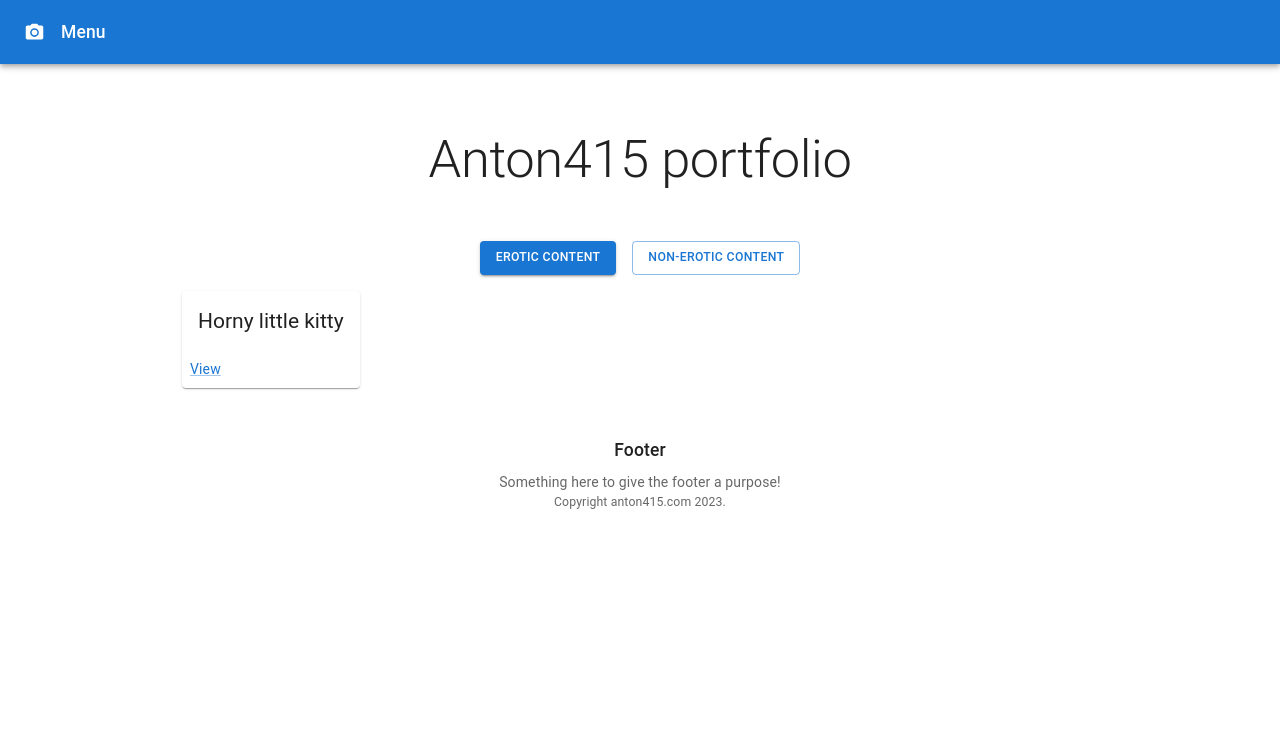
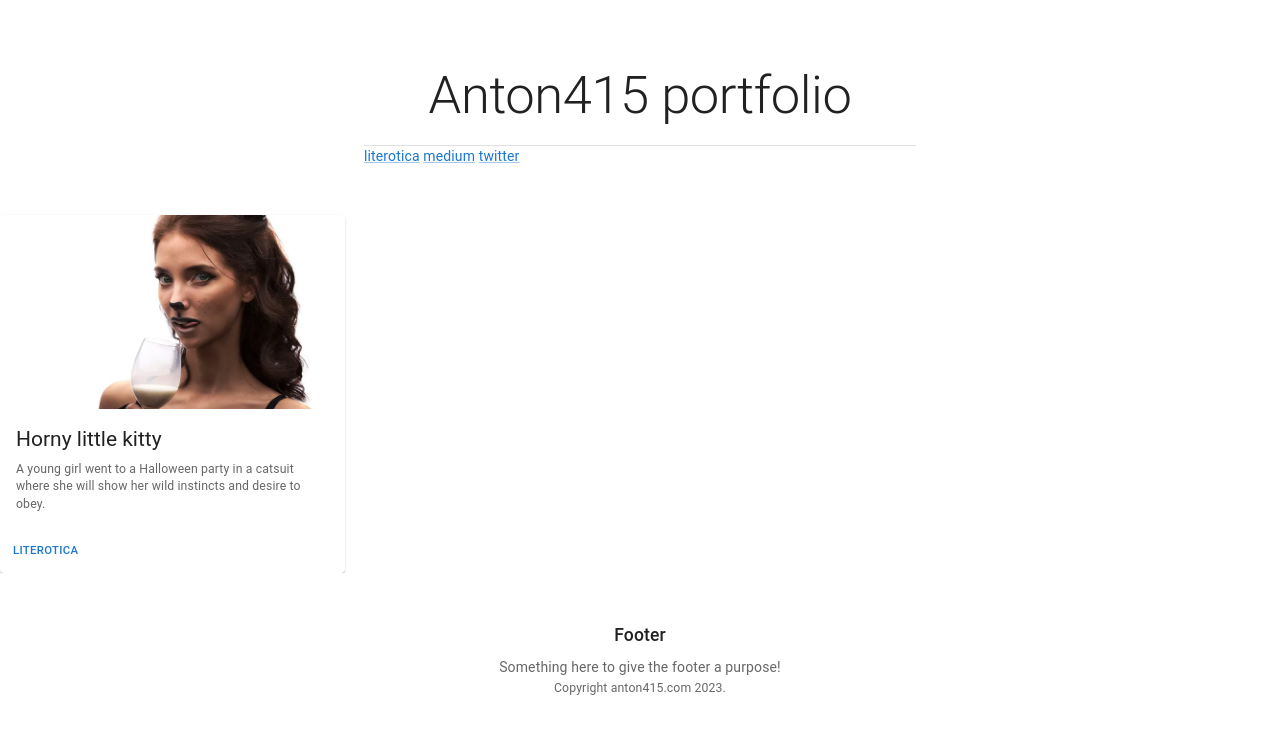
Before and after one commit to anton415/anton415.com, a React (Create React App) app: page / in a window 1280 px wide. Shown: the top 734 px of the page. Built offline with nearby package versions, Linux system fonts and the light colour scheme.

Commit message:
Updating.
- Removed unused components.
- Added story img.
- Added links.

```diff
--- a/package.json
+++ b/package.json
@@ -8,6 +8,7 @@
     "@emotion/styled": "^11.11.0",
     "@mui/icons-material": "^5.11.16",
     "@mui/styled-engine": "^5.13.2",
+    "gh-pages": "^5.0.0",
     "react": "^18.2.0",
     "react-dom": "^18.2.0",
     "react-router": "^6.11.2",
@@ -16,7 +17,7 @@
   },
   "scripts": {
     "predeploy": "npm run build",
-    "deploy": "gh-pages -b master -d build",
+    "deploy": "gh-pages -b gh-pages -d build",
     "start": "react-scripts start",
     "build": "react-scripts build",
     "test": "react-scripts test",
--- a/public/index.html
+++ b/public/index.html
@@ -2,7 +2,7 @@
 <html lang="en">
     <head>
         <meta charset="utf-8" />
-    <link rel="shortcut icon" href="%PUBLIC_URL%/favicon.ico" />
+<!--        <link rel="shortcut icon" href="%PUBLIC_URL%/favicon.ico" />-->
         <meta
                 name="viewport"
                 content="width=device-width, initial-scale=1, shrink-to-fit=no"
@@ -49,9 +49,7 @@
           }(window.location))
         </script>
         <!-- End Single Page Apps for GitHub Pages -->
-
-
-    <title>Serdyuchenko CV</title>
+        <title>Anton415</title>
     </head>
     <body>
         <div id="root"></div>
--- a/src/App.js
+++ b/src/App.js
@@ -3,30 +3,31 @@ import Button from '@mui/material/Button';
 import Card from '@mui/material/Card';
 import CardActions from '@mui/material/CardActions';
 import CardContent from '@mui/material/CardContent';
+import CardMedia from '@mui/material/CardMedia';
 import CssBaseline from '@mui/material/CssBaseline';
-import Grid from '@mui/material/Grid';
-import Stack from '@mui/material/Stack';
 import Box from '@mui/material/Box';
 import Typography from '@mui/material/Typography';
 import Container from '@mui/material/Container';
 import Link from '@mui/material/Link';
+import Divider from '@mui/material/Divider';
 import { createTheme, ThemeProvider } from '@mui/material/styles';
 import Footer from './Footer';
-import Menu from './Menu';
+import img from './static/images/horny-little-kitty.webp';
 
 const theme = createTheme();
 const story = {
   name: 'Horny little kitty',
-  url: 'https://literotica.com/s/horny-little-kitty'
+  url: 'https://literotica.com/s/horny-little-kitty',
+  description: 'A young girl went to a Halloween party in a catsuit where she will show her wild instincts and desire to obey.'
 };
+
 
 export default function App() {
   return (
     <ThemeProvider theme={theme}>
       <CssBaseline />
-      <Menu />
       <main>
-        {/* Hero unit */}
+        {/* Main unit */}
         <Box
           sx={{
             bgcolor: 'background.paper',
@@ -44,40 +45,42 @@ export default function App() {
             >
               Anton415 portfolio
             </Typography>
-            <Stack
-              sx={{ pt: 4 }}
-              direction="row"
-              spacing={2}
-              justifyContent="center"
-            >
-              <Button variant="contained">Erotic content</Button>
-              <Button variant="outlined">Non-erotic content</Button>
-            </Stack>
+            <Divider />
+              <Link href="https://www.literotica.com/stories/memberpage.php?uid=6695609&page=submissions">literotica</Link>
+              {' '}
+              <Link href="https://medium.com/@anton415">medium</Link>
+              {' '}
+              <Link href="https://twitter.com/anton415226">twitter</Link>
           </Container>
         </Box>
-        {/* End hero unit */}
-        <Container maxWidth="md">
-          <Grid container spacing={4}>
-            <Grid>
-              <Card>
+        {/* End main unit */}
+
+<Card sx={{ maxWidth: 345 }}>
+      <CardMedia
+        component="img"
+        height="194"
+        image={img}
+      />
       <CardContent>
-                  <Typography gutterBottom variant="h5" component="h2">
+        <Typography gutterBottom variant="h5" component="div">
           {story.name}
+        </Typography>
+        <Typography variant="body2" color="text.secondary">
+          {story.description}
         </Typography>
       </CardContent>
       <CardActions>
-                  <Link
+        <Button
           href={story.url}
           rel="noopener noreferrer"
           target="_blank"
+          size="small"
         >
-                    View
-                  </Link>
+          Literotica
+        </Button>
       </CardActions>
     </Card>
-            </Grid>
-          </Grid>
-        </Container>
+
       </main>
       <Footer />
     </ThemeProvider>
--- a/src/Menu.js
+++ b/src/Menu.js
@@ -2,13 +2,11 @@ import * as React from 'react';
 import Typography from '@mui/material/Typography';
 import AppBar from '@mui/material/AppBar';
 import Toolbar from '@mui/material/Toolbar';
-import CameraIcon from '@mui/icons-material/PhotoCamera';
 
 export default function Menu() {
   return (
     <AppBar position="relative">
       <Toolbar>
-        <CameraIcon sx={{ mr: 2 }} />
         <Typography variant="h6" color="inherit" noWrap>
           Menu
         </Typography>
```
Also changed, not shown: src/static/images/horny-little-kitty.webp (added), src/stories/HornyLittleKitty.js (deleted), 1 other file (tests, documents, lock files or other folders). Lines whose indentation alone changed are shown as unchanged.
